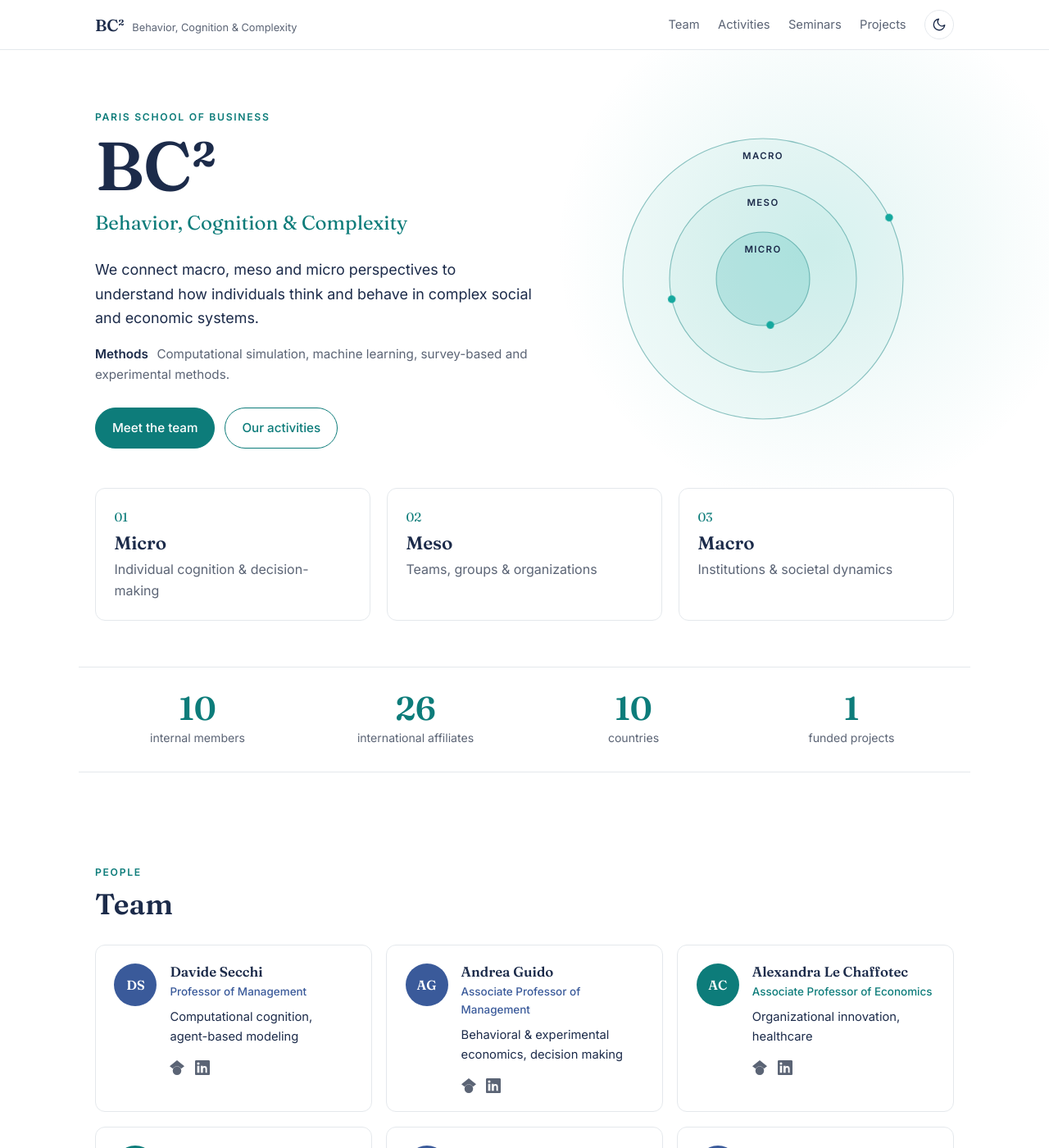
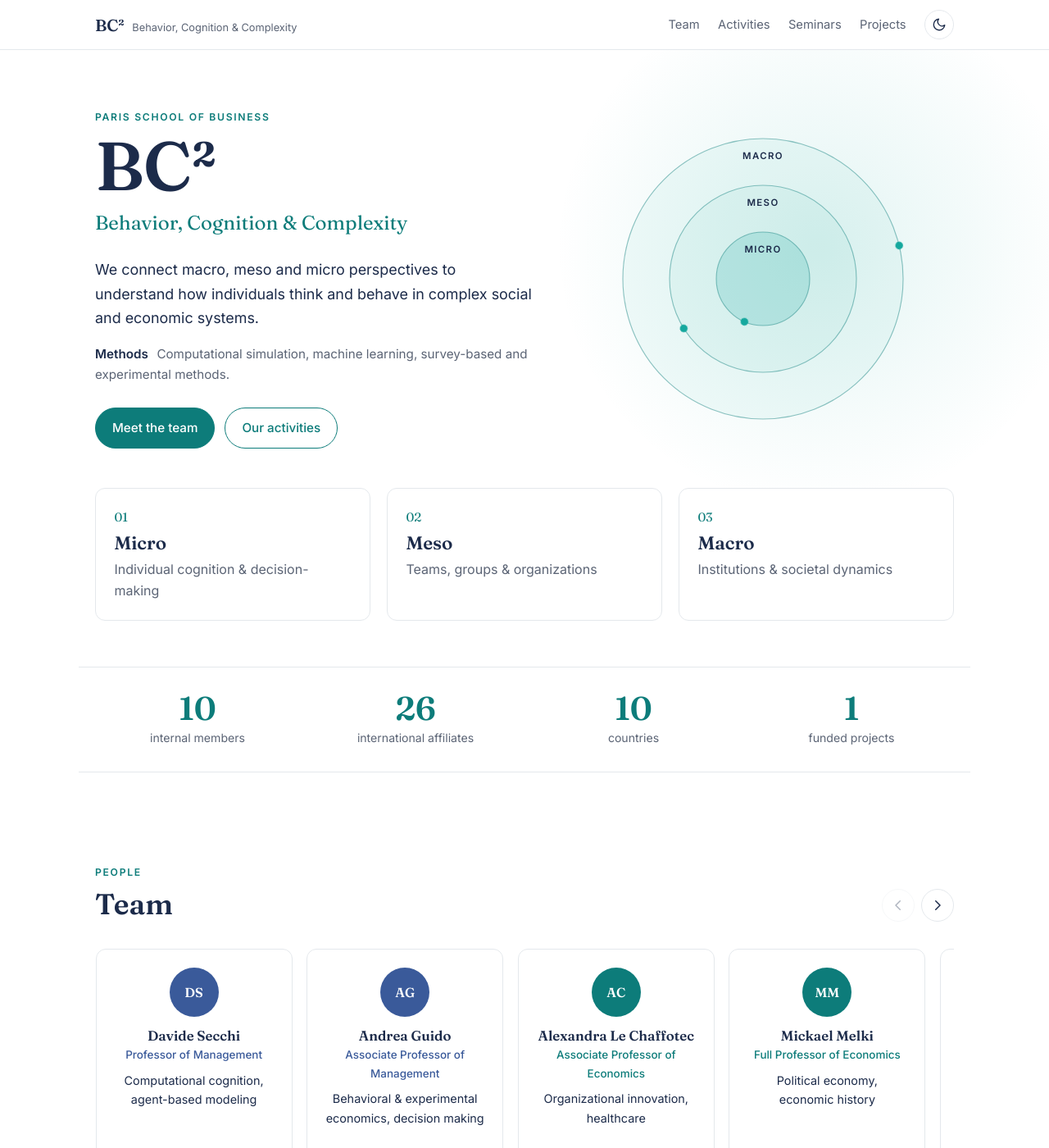
Before and after one commit to bc2psb/bc2psb.github.io, a Jekyll site: the page built from index.html, in a window 1280 px wide and 1400 px high. Shown: the whole window at 82% size. Built offline with Jekyll 4.4.1, drawn with Linux system fonts in a browser that asks for light colours; some of the changed text lies outside the part shown.

Commit message:
Show the team as a carousel; drop dead PSB faculty-page links
Co-Authored-By: Claude Opus 5.5 <noreply@anthropic.com>

```diff
--- a/_data/members.yml
+++ b/_data/members.yml
@@ -32,7 +32,6 @@
 - name: Rahman Khan
   role: Associate Professor of Management
   interests: Workplace deviance, AI-driven HRM
-  url: https://www.faculty-psbedu.paris/fr/professors/14250
   scholar: https://scholar.google.com/citations?user=ULOx94UAAAAJ
   linkedin: https://www.linkedin.com/in/rahmankhan86/
 
@@ -50,14 +49,12 @@
 - name: Nada Rejeb
   role: Associate Professor of Management
   interests: Entrepreneurship, innovation, family firm strategy
-  url: https://www.faculty-psbedu.paris/professors/12755
   scholar: https://scholar.google.com/citations?user=069xN3kAAAAJ
   linkedin: https://www.linkedin.com/in/nada-rejeb-14b6937/
 
 - name: Humaira-Kamal Pasha
   role: Associate Professor of Economics
   interests: Development economics, gender, climate change, human capital
-  url: https://www.faculty-psbedu.paris/professors/12245
   scholar: https://scholar.google.com/citations?user=DHfVzhMAAAAJ
   linkedin: https://www.linkedin.com/in/humaira-kamal-pasha-99349685/
 
--- a/assets/css/style.css
+++ b/assets/css/style.css
@@ -157,18 +157,48 @@ nav a:hover { color: var(--accent); text-decoration: none; }
 .stats span { color: var(--muted); font-size: .88rem; }
 
 /* ---------- Team ---------- */
-.people { display: grid; grid-template-columns: repeat(auto-fill, minmax(19rem, 1fr)); gap: 1.1rem; }
-.person { display: flex; gap: 1rem; align-items: flex-start; --dept: var(--accent); }
+/* Members scroll sideways as a carousel; arrows and dots appear once the script has run. */
+.team-head { display: flex; justify-content: space-between; align-items: flex-end; gap: 1rem; }
+.car-nav { display: none; gap: .5rem; margin-bottom: 1.75rem; }
+.team-head.ready .car-nav { display: flex; }
+.car-btn {
+  display: grid; place-items: center; width: 40px; height: 40px;
+  border: 1px solid var(--line); border-radius: 50%;
+  background: var(--card); color: var(--ink); cursor: pointer; transition: border-color .2s, color .2s, opacity .2s;
+}
+.car-btn:hover:not(:disabled) { border-color: var(--accent); color: var(--accent); }
+.car-btn:disabled { opacity: .35; cursor: default; }
+.car-btn svg { fill: none; stroke: currentColor; stroke-width: 2; stroke-linecap: round; stroke-linejoin: round; }
+.car-dots { display: flex; justify-content: center; gap: .5rem; margin-top: .5rem; }
+.car-dots button {
+  width: 8px; height: 8px; padding: 0; border: 0; border-radius: 999px;
+  background: var(--line); cursor: pointer; transition: width .2s, background .2s;
+}
+.car-dots button.on { width: 22px; background: var(--accent); }
+
+.people {
+  display: flex; gap: 1.1rem; overflow-x: auto; scroll-snap-type: x mandatory;
+  padding: .3rem .1rem .9rem; scrollbar-width: thin;
+}
+.team-head.ready ~ .people { scrollbar-width: none; }
+.team-head.ready ~ .people::-webkit-scrollbar { display: none; }
+.people:focus-visible { outline: 2px solid var(--accent); outline-offset: 4px; border-radius: 12px; }
+.person {
+  flex: 0 0 min(15rem, 78%); scroll-snap-align: start;
+  display: flex; flex-direction: column; align-items: center; text-align: center; gap: .8rem;
+  --dept: var(--accent);
+}
 .person h3 { font-size: 1.05rem; }
 .person h3 a { color: inherit; }
-.person p { font-size: .92rem; }
-.links { display: flex; gap: .8rem; margin-top: .7rem !important; }
+.person p { font-size: .9rem; }
+.person > div { display: flex; flex-direction: column; flex: 1; width: 100%; }
+.links { display: flex; justify-content: center; gap: .8rem; margin-top: auto !important; padding-top: .7rem; }
 .links a { color: var(--muted); display: inline-flex; transition: color .2s; }
 .links a:hover { color: var(--accent); }
 .links svg { width: 18px; height: 18px; fill: currentColor; }
 .role { color: var(--dept); font-weight: 500; font-size: .84rem !important; margin: .15rem 0 .5rem; }
 .avatar {
-  flex: none; width: 52px; height: 52px; border-radius: 50%;
+  flex: none; width: 60px; height: 60px; border-radius: 50%;
   display: grid; place-items: center; object-fit: cover;
   background: var(--dept); color: var(--on-accent); font: 600 1rem var(--serif);
 }
--- a/index.html
+++ b/index.html
@@ -58,9 +58,17 @@ layout: default
 <!-- Team -->
 <section id="team">
   <div class="wrap">
-    <p class="eyebrow">People</p>
-    <h2>Team</h2>
-    <div class="people">
+    <div class="team-head">
+      <div>
+        <p class="eyebrow">People</p>
+        <h2>Team</h2>
+      </div>
+      <div class="car-nav">
+        <button class="car-btn" id="people-prev" type="button" aria-label="Previous members"><svg viewBox="0 0 24 24" width="18" height="18" aria-hidden="true"><path d="M15 5l-7 7 7 7"/></svg></button>
+        <button class="car-btn" id="people-next" type="button" aria-label="Next members"><svg viewBox="0 0 24 24" width="18" height="18" aria-hidden="true"><path d="M9 5l7 7-7 7"/></svg></button>
+      </div>
+    </div>
+    <div class="people" id="people" tabindex="0" aria-label="Team members">
       {% for m in site.data.members %}
       {% assign dept = m.role | split: " of " | last %}
       {% assign parts = m.name | split: " " %}
@@ -84,6 +92,7 @@ layout: default
       </article>
       {% endfor %}
     </div>
+    <div class="car-dots" id="people-dots"></div>
 
     <div class="affiliates card">
       <div class="aff-head">
```
Also changed, not shown: other parts of index.html (+45 -0 lines).
